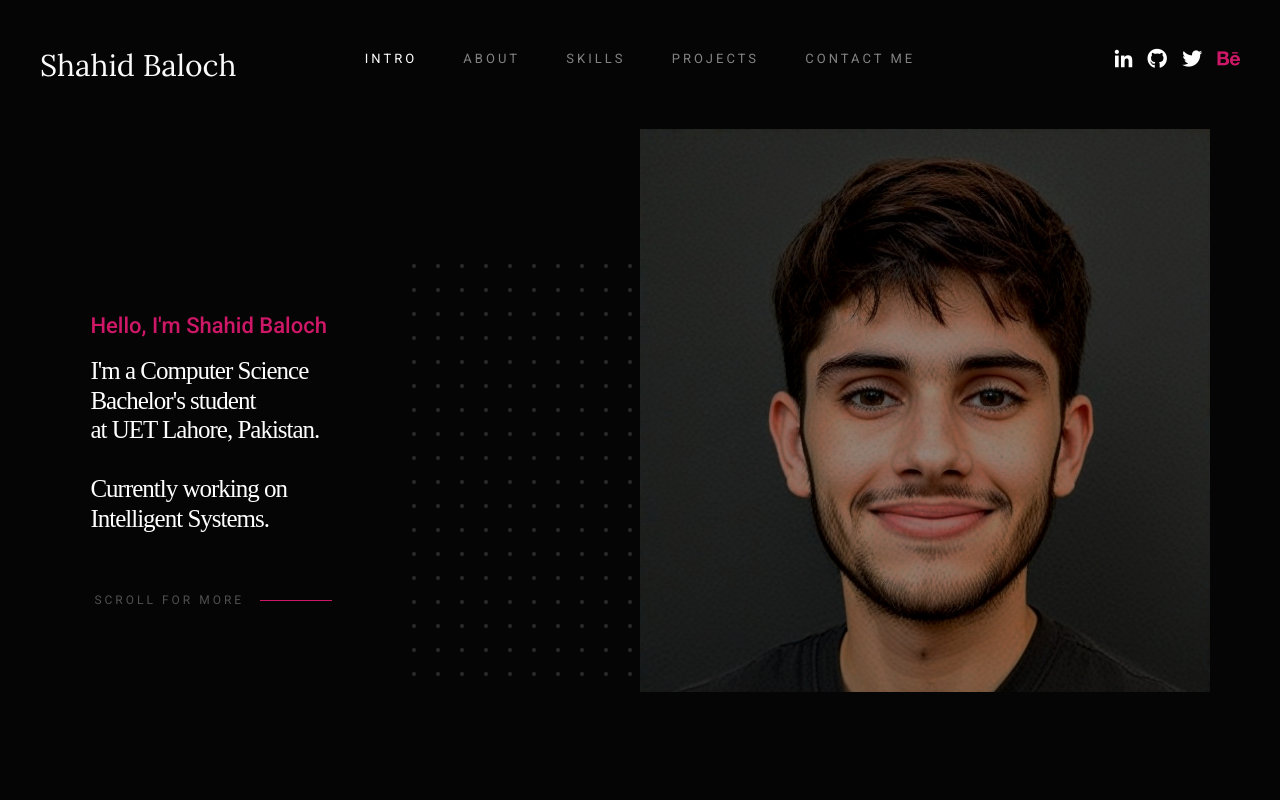
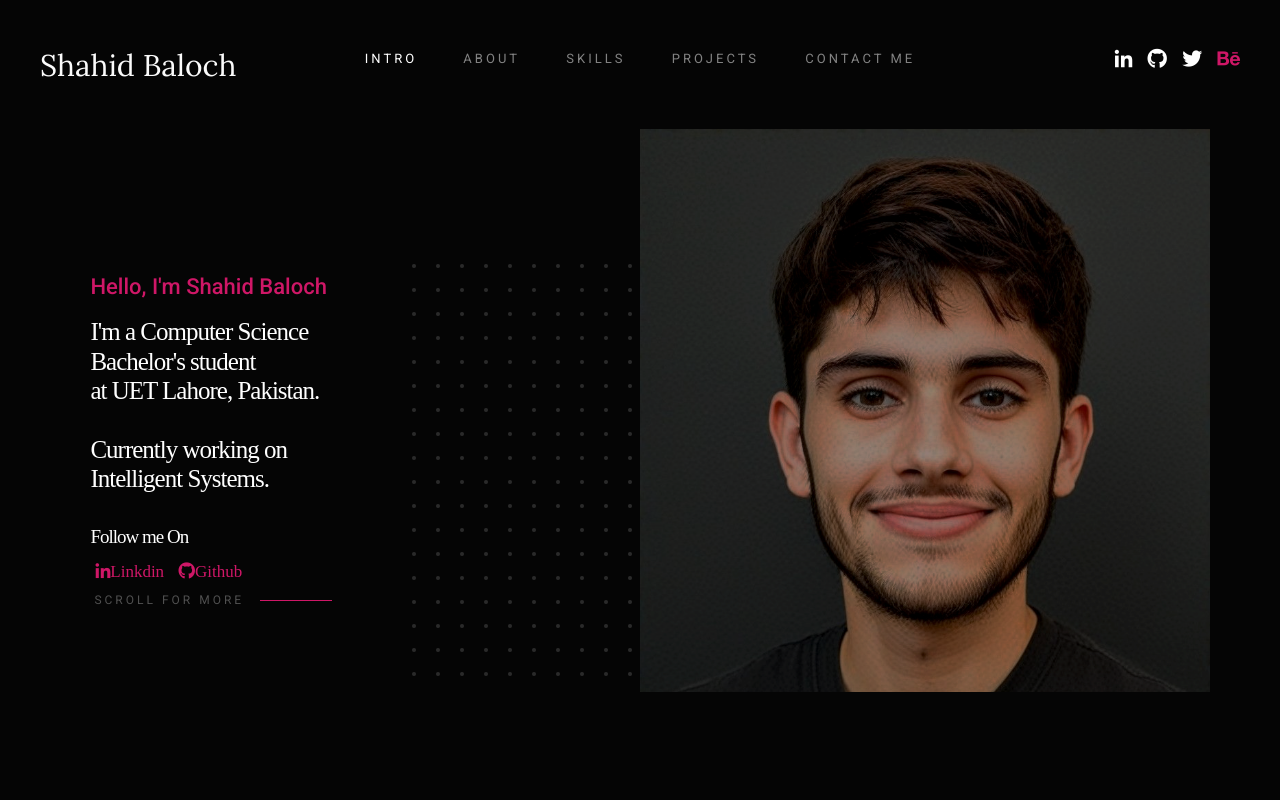
Before and after one commit to MSHAHID1122/Portfolio, a plain HTML site: page index.html in a window 1280 px wide. Shown: the top 800 px of the page. Drawn offline with Linux system fonts and the light colour scheme; a web font is replaced by a local one.

Commit message:
added links of linkdin and github on header

```diff
--- a/index.html
+++ b/index.html
@@ -113,8 +113,16 @@
             Bachelor's student<br />
             at UET Lahore, Pakistan.<br /><br />
             Currently working on<br />
-            Intelligent Systems.<br />
+            Intelligent Systems.<br /><p></p>
+            <p style="font-size: 19px ;color:white; margin-bottom:-0.8rem">Follow me On</p>
           </h1>
+
+          <a  href="https://linkedin.com/in/shahid-baloch-ba06b0203" aria-label="LinkedIn">
+          <i  style="margin-left: 5px;"class="fab fa-linkedin-in" aria-hidden="true">Linkdin</i>
+
+              <a  style="margin-left: 5px;"href="https://github.com/MSHAHID1122" aria-label="GitHub">
+                <i style="margin-left: 5px;"class="fab fa-github" aria-hidden="true">Github</i>
+              </a>
         </div>
         <div class="intro-scroll">
           <a href="#about" class="intro-scroll-link smoothscroll">
```
